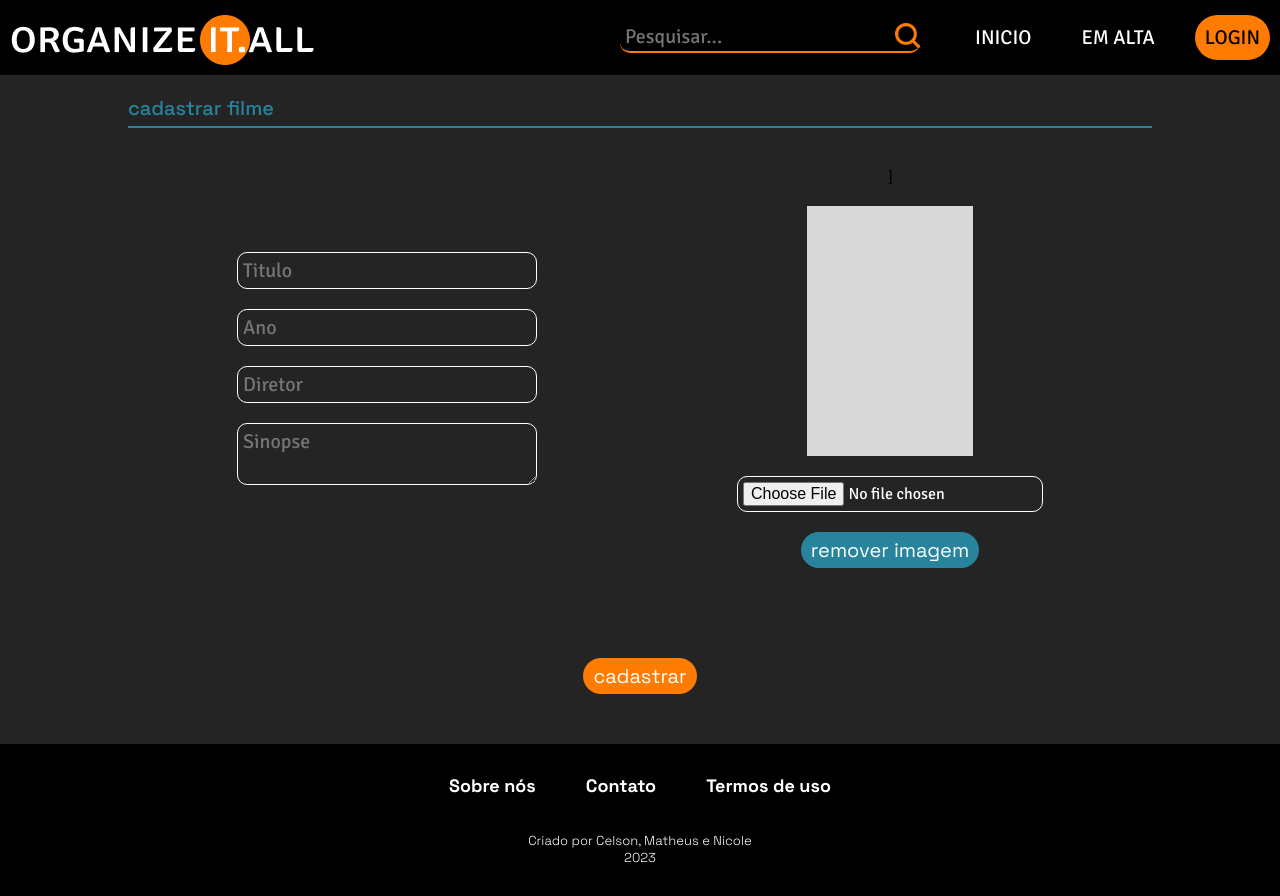
After one commit to nicolemartinsx/organizeit-all, a PHP site: page /Projeto-Web-main/views/cadastrofilme.view.php in a window 1280 px wide. The commit adds this page. Run offline with PHP 8.4, Linux system fonts and the light colour scheme.

Commit message:
Pag de cadastro de filme, inserção no bd

```diff
--- a/models/login.model.php
+++ b/models/login.model.php
@@ -19,6 +19,7 @@ if ($_SERVER["REQUEST_METHOD"] == "POST") {
         if ($dados[1] == $email && $dados[2] == $senha) {
             $_SESSION["email"] = $email;
             $_SESSION["nome"] = $dados[0];
+            $_SESSION['adm'] = $dados[3];
             header("Location: ../index.php");
         }
     }
--- a/public/css/style.css
+++ b/public/css/style.css
@@ -307,23 +307,6 @@ hr {
   font-size: 20px;
 }
 
-/* Rodapé */
-footer {
-  margin-top: 50px;
-  width: 100%;
-  gap: 35px;
-  padding: 30px;
-  display: flex;
-  align-items: center;
-  flex-direction: column;
-  background-color: #000;
-  font-family: "Space Grotesk", sans-serif;
-  font-weight: 300;
-  text-align: center;
-  font-size: 13px;
-  color: #fff;
-}
-
 .dropdown {
   position: relative;
 }
@@ -406,6 +389,58 @@ textarea {
   gap: 40px;
 }
 
+.formcadastrofilme {
+  display: flex;
+  flex-direction: column;
+  align-items: center;
+}
+
+.containercadastrarfilme {
+  display: flex;
+  gap: 200px;
+  align-items: center;
+}
+
+.containerinput {
+  display: flex;
+  flex-direction: column;
+  gap: 20px;
+  align-items: center;
+}
+
+.containerinput input,
+.containerinput textarea {
+  width: 300px;
+}
+
+.cadastrocapa input {
+  font-size: 16px;
+}
+
+.cadastrocapa {
+  display: flex;
+  flex-direction: column;
+  gap: 20px;
+  align-items: center;
+}
+
+/* Rodapé */
+footer {
+  margin-top: 50px;
+  width: 100%;
+  gap: 35px;
+  padding: 30px;
+  display: flex;
+  align-items: center;
+  flex-direction: column;
+  background-color: #000;
+  font-family: "Space Grotesk", sans-serif;
+  font-weight: 300;
+  text-align: center;
+  font-size: 13px;
+  color: #fff;
+}
+
 footer a {
   font-weight: 700;
   font-size: 18px;
--- /dev/null
+++ b/views/cadastrofilme.view.php
@@ -0,0 +1,57 @@
+<?php require 'header.php'; ?>
+<!DOCTYPE html>
+<main>
+
+    <body>
+        <div class="divisao">
+            cadastrar filme
+            <hr>
+        </div>
+
+        <form class="formcadastrofilme" method="post" action="" enctype="multipart/form-data">
+
+            <div class="containercadastrarfilme">
+                <div class="containerinput">
+                    <input type="text" name="titulo" placeholder="Titulo" required>
+
+                    <input type="number" name="ano" placeholder="Ano" required>
+
+                    <input type="text" name="diretor" placeholder="Diretor" required>
+
+                    <textarea name="sinopse" placeholder="Sinopse" required></textarea>
+                </div>
+
+                <div class="cadastrocapa">]
+                    <img class="capa" alt="capa" src="../public/imagens/placeholdercapa.png" />
+                    <input name="capa" type="file" required />
+                    <button id="removerimg" type="button" class="btfiltrar">remover imagem</button>
+                </div>
+
+            </div>
+
+            <button type="submit" class="btwatchlist">cadastrar</button>
+
+        </form>
+
+</main>
+
+<?php require 'footer.php'; ?>
+
+<script>
+    const input = document.querySelector('input[name="capa"]');
+    const preview = document.querySelector('.capa');
+    const removerimg = document.querySelector('#removerimg');
+
+    removerimg.addEventListener('click', function(e) {
+        preview.src = '../public/imagens/placeholdercapa.png';
+        input.value = "";
+    });
+
+    input.addEventListener('change', function(e) {
+        preview.src = URL.createObjectURL(e.target.files[0]);
+    });
+</script>
+
+</body>
+
+</html>
--- /dev/null
+++ b/views/footer.php
@@ -0,0 +1,8 @@
+<footer>
+    <div>
+        <a>Sobre nós </a>
+        <a>Contato </a>
+        <a>Termos de uso</a>
+    </div>
+    <span>Criado por Celson, Matheus e Nicole <br> 2023</span>
+</footer>
--- a/views/header.view.php
+++ b/views/header.php
@@ -33,6 +33,11 @@ $base_url = "http://localhost/Projeto-Web-main";
 
                 <?php
                 session_start();
+                if (isset($_SESSION["adm"]) && $_SESSION['adm'] == '1') {
+                ?>
+                    <a class="headerbutton" href="<?= $base_url ?>/controllers/cadastrofilme.controller.php">CADASTRAR</a>
+                <?php
+                }
 
                 if (isset($_SESSION["email"])) {
                     // Usuario ja esta logado, redirecionar para a pagina principal
@@ -42,7 +47,7 @@ $base_url = "http://localhost/Projeto-Web-main";
                         <button class="dropbtn"><?php echo $_SESSION["nome"]; ?></button>
                         <div class="dropdown-content">
                             <a class="droplink" href="<?= $base_url ?>/controllers/perfil.controller.php">Perfil</a>
-                            <a class="droplink" href="<?= $base_url ?>/views/logout.view.php">Sair</a>
+                            <a class="droplink" href="<?= $base_url ?>/controllers/logout.controller.php">Sair</a>
                         </div>
                     </div>
                 <?php
```
Also changed, not shown: controllers/cadastrofilme.controller.php (added, +9 -0 lines), models/cadastrofilme.model.php (added, +42 -0 lines), models/dados/users.txt (+5 -4 lines), views/filme.view.php (+1 -10 lines), views/inicial.view.php (+4 -10 lines), views/perfil.view.php (+1 -10 lines), views/pesquisa.view.php (+1 -10 lines), views/reviews.view.php (+1 -10 lines), views/watchlist.view.php (+1 -10 lines), controllers/logout.controller.php (renamed from views/logout.view.php), public/imagens/placeholdercapa.png (added).
